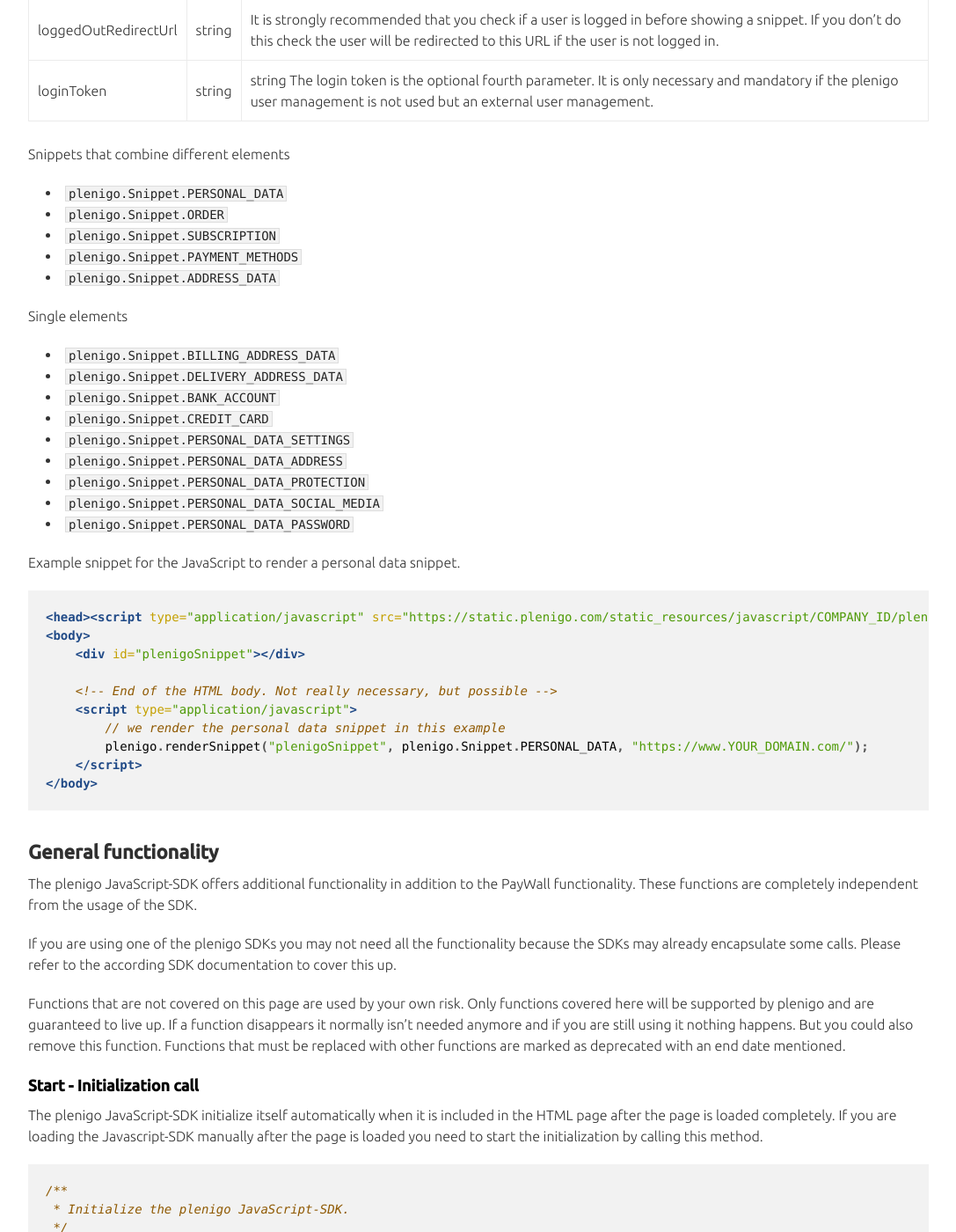
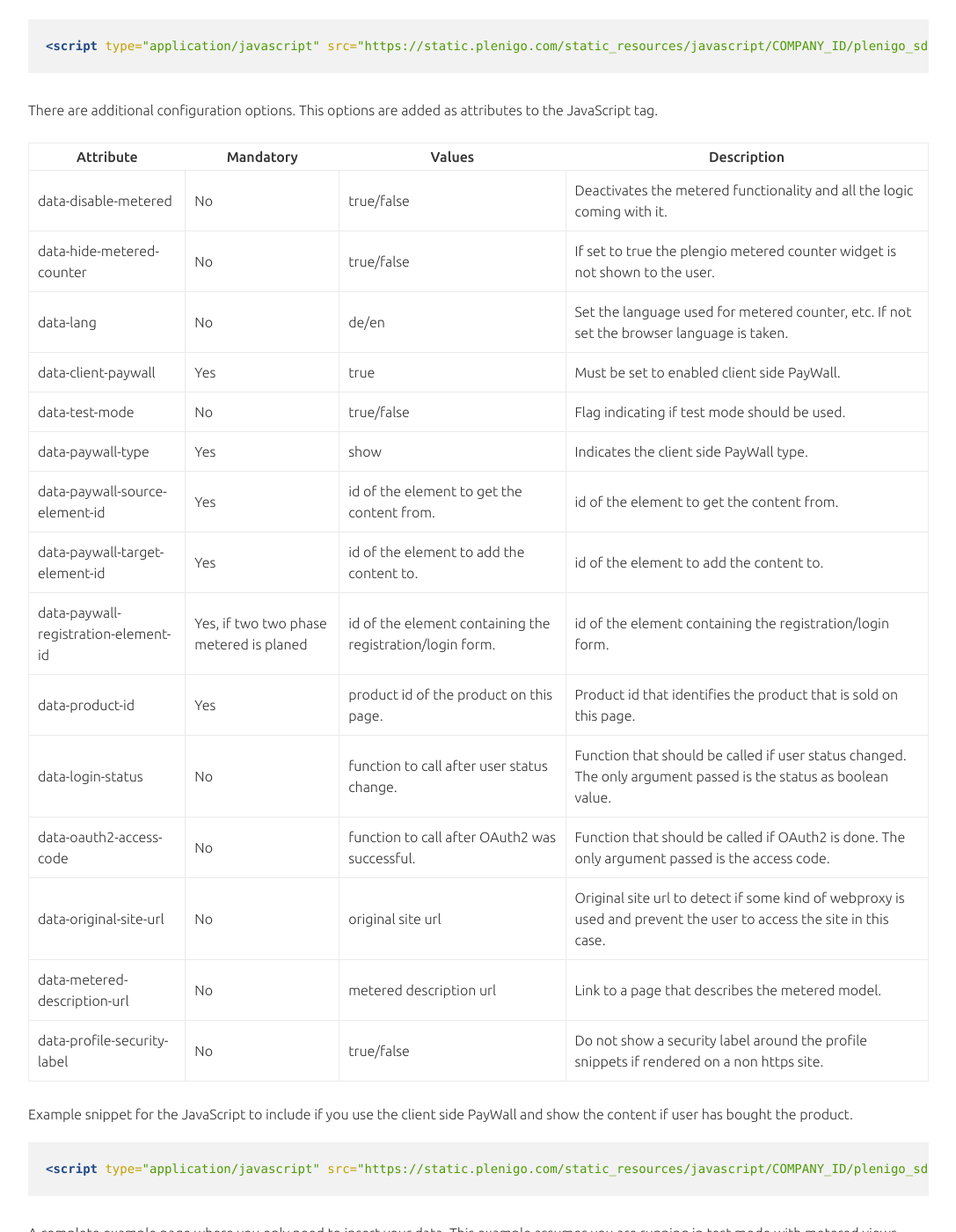
Before and after one commit to plenigo/plenigo.github.io, a Jekyll site: the page built from pages/sdks/javascript/javascript.md, in a window 1280 px wide and 1400 px high, scrolled down 7763 px. Shown: the whole window at 88% size, without its empty margins (96-1183 px from the left). Built offline with Jekyll 4.4.1, drawn with Linux system fonts in a browser that asks for light colours; some of the changed text lies outside the part shown.

Commit message:
+ fixed formatting

````diff
--- a/pages/sdks/javascript/includes/hide_content_afterwards.md
+++ b/pages/sdks/javascript/includes/hide_content_afterwards.md
@@ -3,7 +3,7 @@
 
 The plenigo JavaScript checks if the user has all rights necessary to see the content and if
 not the content is replaced with an up selling window or anything else. To integrate the JavaScript SDK add the following line to your template/html.
-The **COMPANY_ID** variable must be replaced with the actual company id.
+The `COMPANY_ID` variable must be replaced with the actual company id.
 
 ```html
 <script type="application/javascript" src="https://static.plenigo.com/static_resources/javascript/COMPANY_ID/plenigo_sdk.min.js" data-client-paywall="true"></script>
--- a/pages/sdks/javascript/includes/hide_content_by_default.md
+++ b/pages/sdks/javascript/includes/hide_content_by_default.md
@@ -3,7 +3,7 @@
 
 The plenigo JavaScript checks if the user has all rights necessary to see the content and if the content is accessible the CSS
 style that hides the content is removed and the up selling window is hidden. To integrate the JavaScript SDK add the following line to your
-template/html. The **COMPANY_ID** variable must be replaced with the actual company id.
+template/html. The `COMPANY_ID` variable must be replaced with the actual company id.
 
 ```html
 <script type="application/javascript" src="https://static.plenigo.com/static_resources/javascript/COMPANY_ID/plenigo_sdk.min.js" data-client-paywall="true"></script>
--- a/pages/sdks/javascript/includes/load_content_afterwards.md
+++ b/pages/sdks/javascript/includes/load_content_afterwards.md
@@ -3,7 +3,7 @@
 
 The page is only rendered with a teaser and an up selling window or anything else defined. The plenigo JavaScript checks if the user has all rights
 necessary to see the content and if the content is accessible it loads the complete article snippet from another URL not visible to the user.
-To integrate the JavaScript SDK add the following line to your template/html. The **COMPANY_ID** variable must be replaced with the actual company id.
+To integrate the JavaScript SDK add the following line to your template/html. The `COMPANY_ID` variable must be replaced with the actual company id.
 
 ```html
 <script type="application/javascript" src="https://static.plenigo.com/static_resources/javascript/COMPANY_ID/plenigo_sdk.min.js" data-client-paywall="true"></script>
--- a/pages/sdks/javascript/javascript.md
+++ b/pages/sdks/javascript/javascript.md
@@ -7,6 +7,14 @@
 # JavaScript SDK client side integration
 
 The plenigo JavaScript-SDK offers the possibility to implement the plenigo functionality without a need for a server side request.
+
+## General functionality
+
+{% include_relative includes/general_functionality.md %}
+
+## Snippets functionality
+
+{% include_relative includes/snippet_functionality.md %}
 
 ## PayWall functionality
 
@@ -23,11 +31,3 @@
 ### Load content afterwards
 
 {% include_relative includes/load_content_afterwards.md %}
-
-## Snippets functionality
-
-{% include_relative includes/snippet_functionality.md %}
-
-## General functionality
-
-{% include_relative includes/general_functionality.md %}
````
